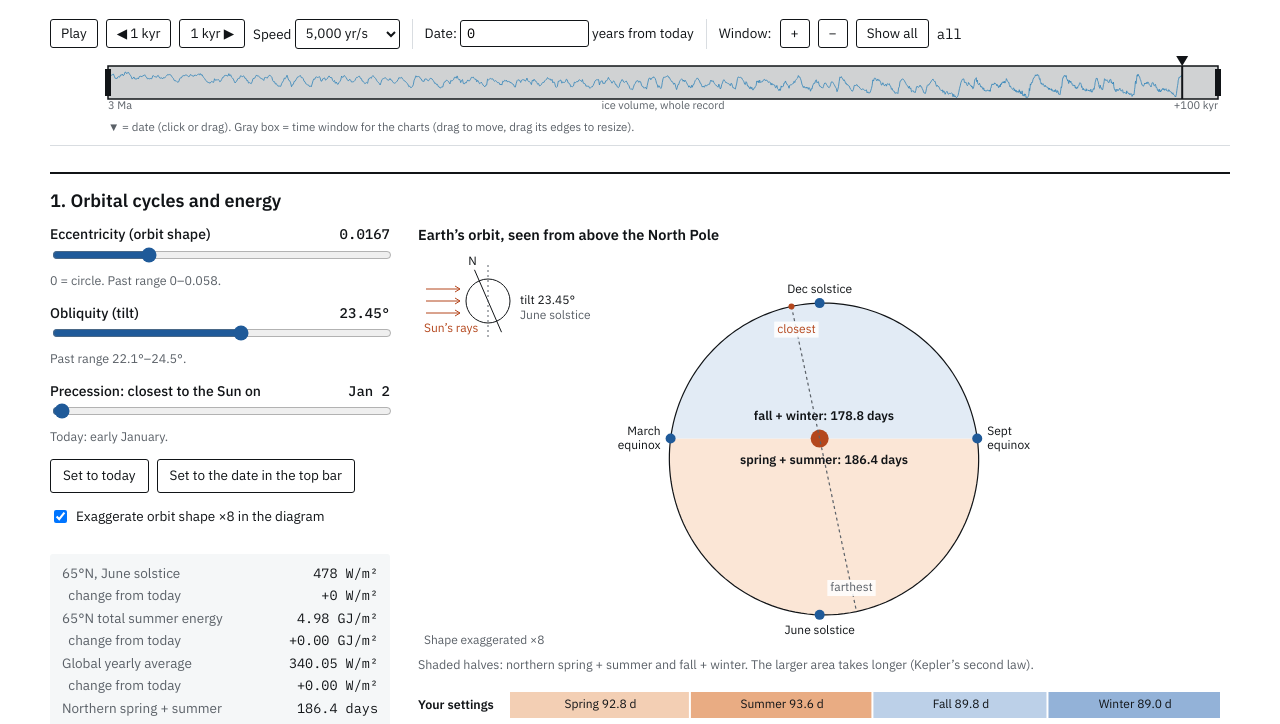
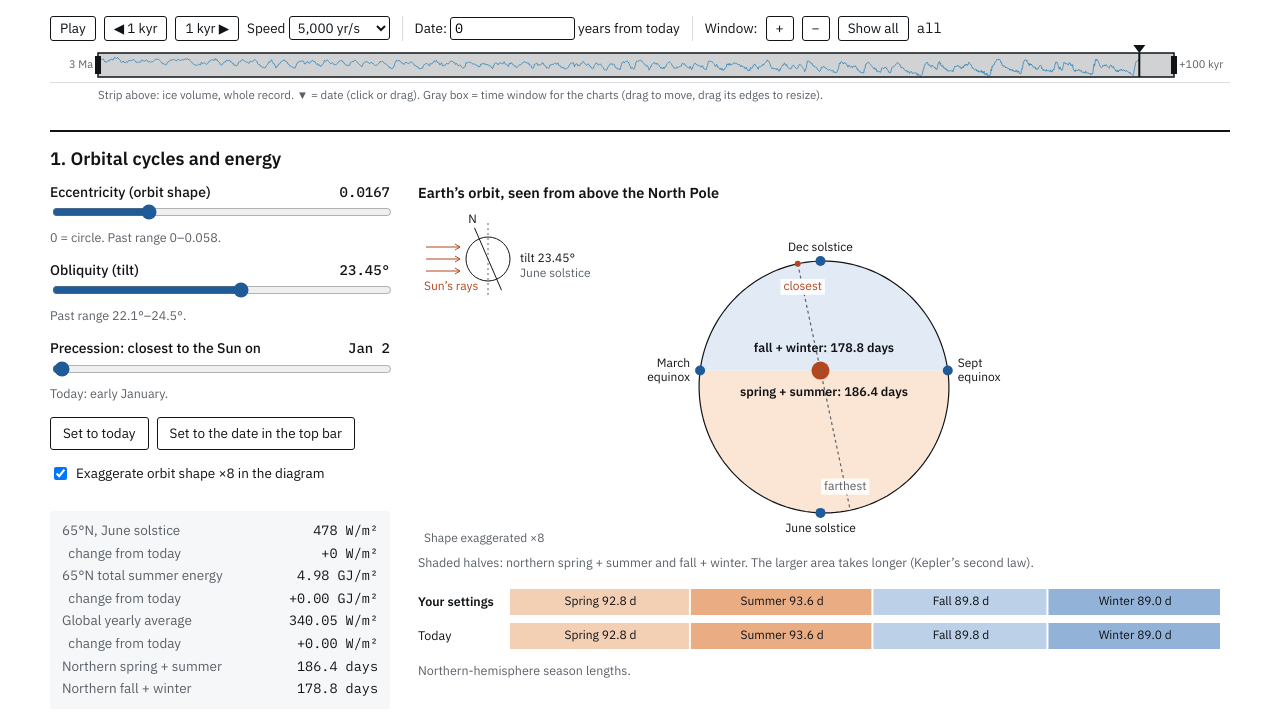
Before and after one commit to judithhubbard/judithhubbard.github.io, a plain HTML site: page iceages/index.html in a window 1280 px wide. Shown: the part 61-785 px from the top of the page. Drawn offline with Linux system fonts and the light colour scheme.

Commit message:
iceages: compact sticky time bar
Co-Authored-By: Claude Opus 5.5 <noreply@anthropic.com>

```diff
--- a/iceages/index.html
+++ b/iceages/index.html
@@ -55,8 +55,8 @@ canvas { display: block; }
 .readout dd { margin: 0; font-family: var(--font-num); font-variant-numeric: tabular-nums; text-align: right; }
 .timebar { display: flex; flex-wrap: wrap; gap: 10px 18px; align-items: center; margin-bottom: 8px; font-size: 14px; }
 .timebar .now { font-family: var(--font-num); font-size: 15px; }
-.player { position: sticky; top: 0; z-index: 10; background: var(--bg); border-bottom: 1px solid var(--rule); padding: 8px 0 10px; margin-bottom: 4px;
-  display: grid; grid-template-columns: minmax(0, 1fr); gap: 6px 16px; align-items: center; font-size: 13.5px; }
+.player { position: sticky; top: 0; z-index: 10; background: var(--bg); border-bottom: 1px solid var(--rule); padding: 5px 0 4px; margin-bottom: 4px;
+  display: grid; grid-template-columns: minmax(0, 1fr); gap: 3px 16px; align-items: center; font-size: 13.5px; }
 .player .row { display: flex; flex-wrap: wrap; gap: 8px; align-items: center; }
 .player .now { font-family: var(--font-num); font-size: 14px; min-width: 22ch; }
 .xyctl { flex-wrap: nowrap; font-size: 13.5px; gap: 10px 14px; }
@@ -89,7 +89,8 @@ canvas { display: block; }
 #trackBtns .drop { position: absolute; left: 0; right: 0; height: 3px; background: var(--ink); border-radius: 2px; display: none; }
 .player .sep { width: 1px; align-self: stretch; background: var(--rule); margin: 0 4px; }
 .player .ends { display: flex; justify-content: space-between; color: var(--muted); font-size: 11.5px; }
-.player button { padding: 4px 10px; }
+.player button { padding: 2px 9px; }
+.player select, .player input { padding: 1px 4px !important; }
 @media (max-width: 640px) { .player { grid-template-columns: minmax(0, 1fr); } }
 .sources { font-size: 12.5px; color: var(--muted); margin-top: 28px; border-top: 1px solid var(--rule); padding-top: 12px; }
 .sources p { margin: 0 0 4px; }
@@ -115,9 +116,9 @@ canvas { display: block; }
       <button class="zAll" type="button">Show all</button>
       <span class="now" id="zLab" style="min-width:0"></span>
     </div>
-    <div class="cbox" style="height:58px"><canvas id="overview" aria-label="Whole record: click to choose a date; the gray box is the time window shown on the charts" style="touch-action:none"></canvas></div>
-    <div class="ends" style="padding-left:58px">▼ = date (click or drag). Gray box = time window for the charts (drag to move, drag its edges to resize).</div>
+    <div class="cbox" style="height:34px"><canvas id="overview" title="Ice volume, whole record. ▼ = date (click or drag). Gray box = time window (drag to move, drag its edges to resize)." aria-label="Whole record: click to choose a date; the gray box is the time window shown on the charts" style="touch-action:none"></canvas></div>
   </div>
+  <div class="ends" style="padding-left:48px;color:var(--muted);font-size:11.5px;margin-bottom:6px">Strip above: ice volume, whole record. ▼ = date (click or drag). Gray box = time window for the charts (drag to move, drag its edges to resize).</div>
 
   <section>
     <h2>1. Orbital cycles and energy</h2>
@@ -147,7 +148,7 @@ canvas { display: block; }
       </div>
       <div class="fig">
         <h3>Earth’s orbit, seen from above the North Pole</h3>
-        <div class="cbox" style="height:400px"><canvas id="orbit" aria-label="Diagram of Earth's orbit"></canvas></div>
+        <div class="cbox" style="height:340px"><canvas id="orbit" aria-label="Diagram of Earth's orbit"></canvas></div>
         <div class="cap">Shaded halves: northern spring + summer and fall + winter. The larger area takes longer (Kepler’s second law).</div>
         <div class="cbox" style="height:74px;margin-top:12px"><canvas id="seasons" aria-label="Length of each northern season in days"></canvas></div>
         <div class="cap">Northern-hemisphere season lengths.</div>
@@ -601,7 +602,7 @@ el("time").addEventListener("wheel", (ev) => { if (!ev.ctrlKey && !ev.metaKey) r
 // overview strip: whole record, with the zoom window as a draggable box
 let ovGeom = null, ovDrag = null;
 function drawOverview() {
-  const [g, w, h] = prep(el("overview")), L = 58, Rm = 12, pw = w - L - Rm, T = 11, H = h - 25;
+  const [g, w, h] = prep(el("overview")), L = 48, Rm = 56, pw = w - L - Rm, T = 9, H = h - T - 1;
   const X = (t) => L + (TMAX - t) / (TMAX - T0) * pw; ovGeom = { L, pw, X };
   g.fillStyle = C.panel; g.fillRect(L, T, pw, H);
   g.strokeStyle = COL.ice; g.lineWidth = 0.8; g.beginPath();
@@ -612,8 +613,8 @@ function drawOverview() {
   g.fillStyle = C.ink; [xa, xb].forEach((x) => g.fillRect(x - 3, T + 3, 6, H - 6));
   const xc = X(st.t); g.strokeStyle = C.ink; g.lineWidth = 2; g.beginPath(); g.moveTo(xc, T); g.lineTo(xc, T + H); g.stroke();
   g.fillStyle = C.ink; g.beginPath(); g.moveTo(xc - 6, 1); g.lineTo(xc + 6, 1); g.lineTo(xc, T); g.closePath(); g.fill();
-  g.fillStyle = C.muted; g.font = "11px " + css("--font-ui"); g.textAlign = "left"; g.fillText("3 Ma", L, h - 7); g.textAlign = "right"; g.fillText("+100 kyr", L + pw, h - 7);
-  g.textAlign = "center"; g.fillText("ice volume, whole record", L + pw / 2, h - 7); g.font = "12px " + css("--font-ui");
+  g.fillStyle = C.muted; g.font = "11px " + css("--font-ui"); g.textBaseline = "middle"; g.textAlign = "right"; g.fillText("3 Ma", L - 5, T + H / 2); g.textAlign = "left"; g.fillText("+100 kyr", L + pw + 5, T + H / 2);
+  g.textBaseline = "alphabetic"; g.font = "12px " + css("--font-ui");
   const sp = win[1] - win[0];
   el("zLab").textContent = sp >= TMAX - T0 - 1 ? "all" : `${fmtT(win[1])} – ${fmtT(win[0])}`;
 }
```
